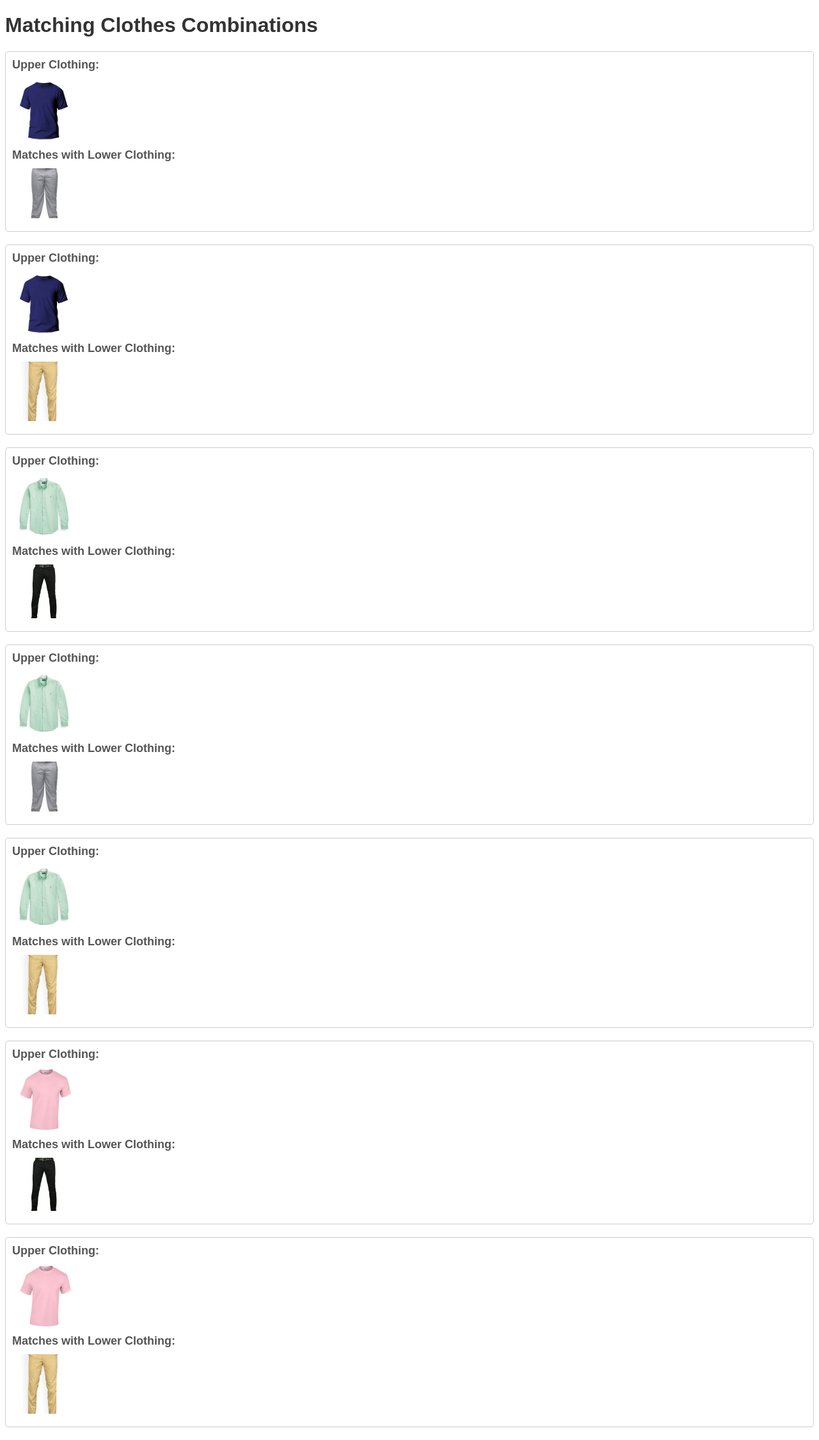
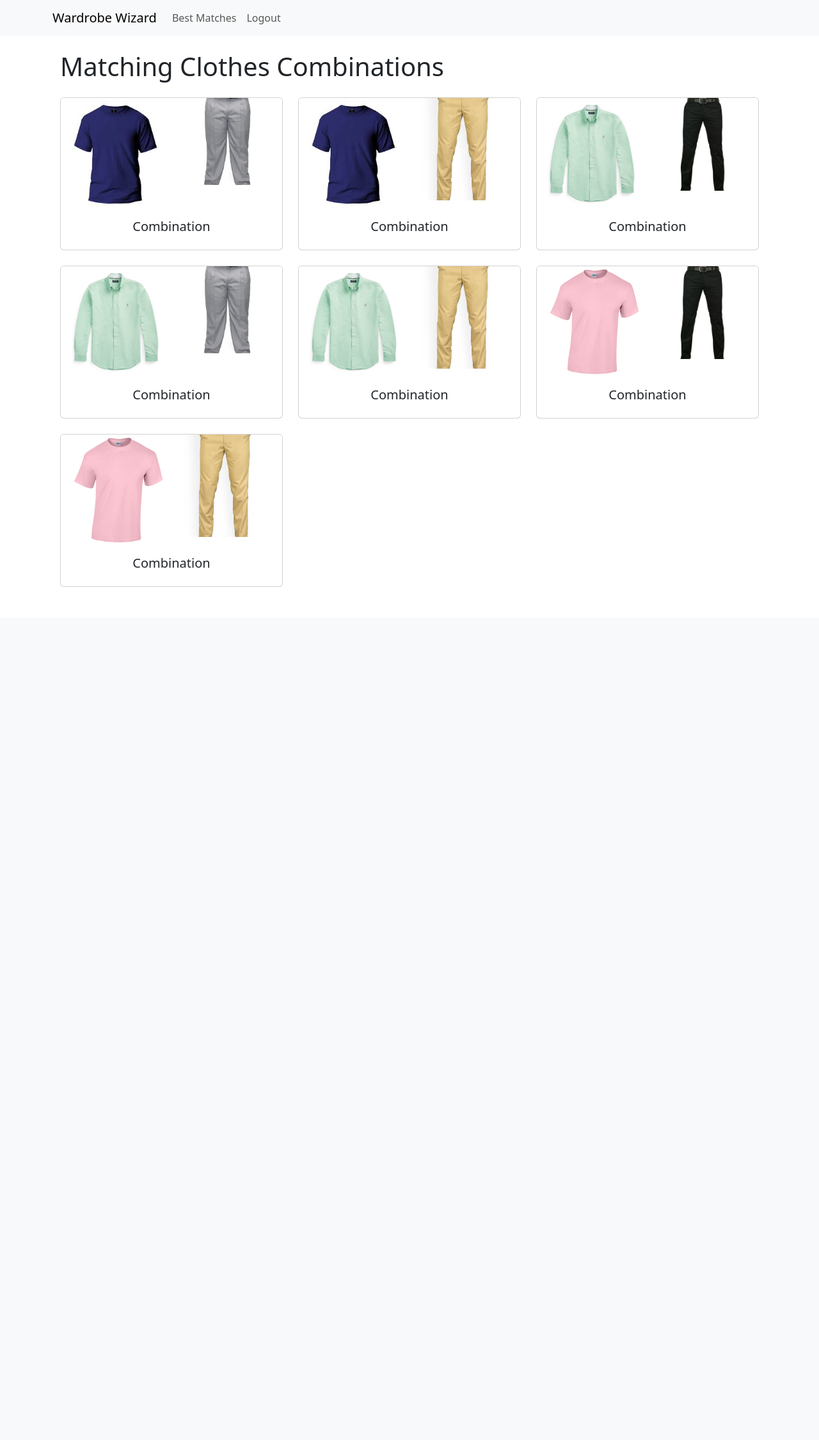
Before and after one commit to avick-saha/Wardrobe-Wizard, a Django app: page /view_combinations/ in a window 1280 px wide. Shown: the whole page at 64% size. After the commit the page ends 917 px from the top, so only its background shows below. Run offline with Django 5.2, Linux system fonts and the light colour scheme; a user stored in the database is signed in; data comes from the database, SQL or seed files in the repository.

Commit message:
add view combinations

```diff
--- a/fashion recommendation system/fashion_recommendation_system/wardrobe_wizard/templates/base.html
+++ b/fashion recommendation system/fashion_recommendation_system/wardrobe_wizard/templates/base.html
@@ -5,6 +5,8 @@
     <meta name="viewport" content="width=device-width, initial-scale=1.0">
     <title>{% block title %}{% endblock %} | Wardrobe  Wizard</title>
     <link rel="stylesheet" href="https://cdn.jsdelivr.net/npm/bootstrap@5.3.3/dist/css/bootstrap.min.css">
+    {% load static %}
+    <link rel="stylesheet" href="{% static 'assets/css/styles.css' %}">
 </head>
 <body>
     <nav class="navbar navbar-expand-lg navbar-light bg-light">
--- a/fashion recommendation system/fashion_recommendation_system/wardrobe_wizard/templates/home.html
+++ b/fashion recommendation system/fashion_recommendation_system/wardrobe_wizard/templates/home.html
@@ -12,7 +12,7 @@
         <div class="row">
             {% for upper in uppers %}
                 <div class="col-3">
-                        <div class="card" style="max-width: 18rem;">
+                        <div class="card" style="width: 18rem;">
                             <img src="{{ upper.upper.url }}" class="card-img-top" alt="Upper Body Cloth Photo">
                             <div class="card-body">
                                 <a href="{% url 'delete_upper' upper.pk %}" class="btn btn-dark">Delete</a>
--- a/fashion recommendation system/fashion_recommendation_system/wardrobe_wizard/templates/view_combinations.html
+++ b/fashion recommendation system/fashion_recommendation_system/wardrobe_wizard/templates/view_combinations.html
@@ -1,46 +1,29 @@
-<!DOCTYPE html>
-<html>
-<head>
-    <title>Matching Clothes Combinations</title>
-    <style>
-        body {
-            font-family: Arial, sans-serif;
-        }
-        h1 {
-            color: #333;
-        }
-        .combinations {
-            margin-top: 20px;
-        }
-        .combination-item {
-            margin-bottom: 20px;
-            padding: 10px;
-            border: 1px solid #ccc;
-            border-radius: 5px;
-        }
-        .combination-item img {
-            max-width: 100px;
-            display: block;
-            margin-bottom: 10px;
-        }
-        .combination-item h3 {
-            margin: 0 0 10px 0;
-            font-size: 18px;
-            color: #555;
-        }
-    </style>
-</head>
-<body>
-    <h1>Matching Clothes Combinations</h1>
-    <div class="combinations">
-        {% for combination in combinations %}
-            <div class="combination-item">
-                <h3>Upper Clothing:</h3>
-                <img src="{{ combination.upper.upper.url }}" alt="Upper Clothing">
-                <h3>Matches with Lower Clothing:</h3>
-                <img src="{{ combination.lower.lower.url }}" alt="Lower Clothing">
-            </div>
-        {% endfor %}
+{% extends 'base.html' %}
+
+{% block title %}Matching Clothes Combinations{% endblock %}
+
+{% block content %}
+    <div class="container mb-5">
+        <h1 class="mb-4">Matching Clothes Combinations</h1>
+        <div class="row g-4">
+            {% for combination in combinations %}
+                <div class="col-md-4">
+                    <div class="card h-100">
+                        <div class="row g-0">
+                            <div class="col-6">
+                                <img src="{{ combination.upper.upper.url }}" class="card-img-top" alt="Upper Clothing">
+                            </div>
+                            <div class="col-6">
+                                <img src="{{ combination.lower.lower.url }}" class="card-img-top" alt="Lower Clothing">
+                            </div>
+                        </div>
+                        <div class="card-body text-center">
+                            <h5 class="card-title">Combination</h5>
+                            {% comment %} <p class="card-text">{{ combination.upper }} + {{ combination.lower }}</p> {% endcomment %}
+                        </div>
+                    </div>
+                </div>
+            {% endfor %}
+        </div>
     </div>
-</body>
-</html>
+{% endblock %}
```
Also changed, not shown: fashion recommendation system/fashion_recommendation_system/wardrobe_wizard/static/assets/css/styles.css (added, +15 -0 lines).
